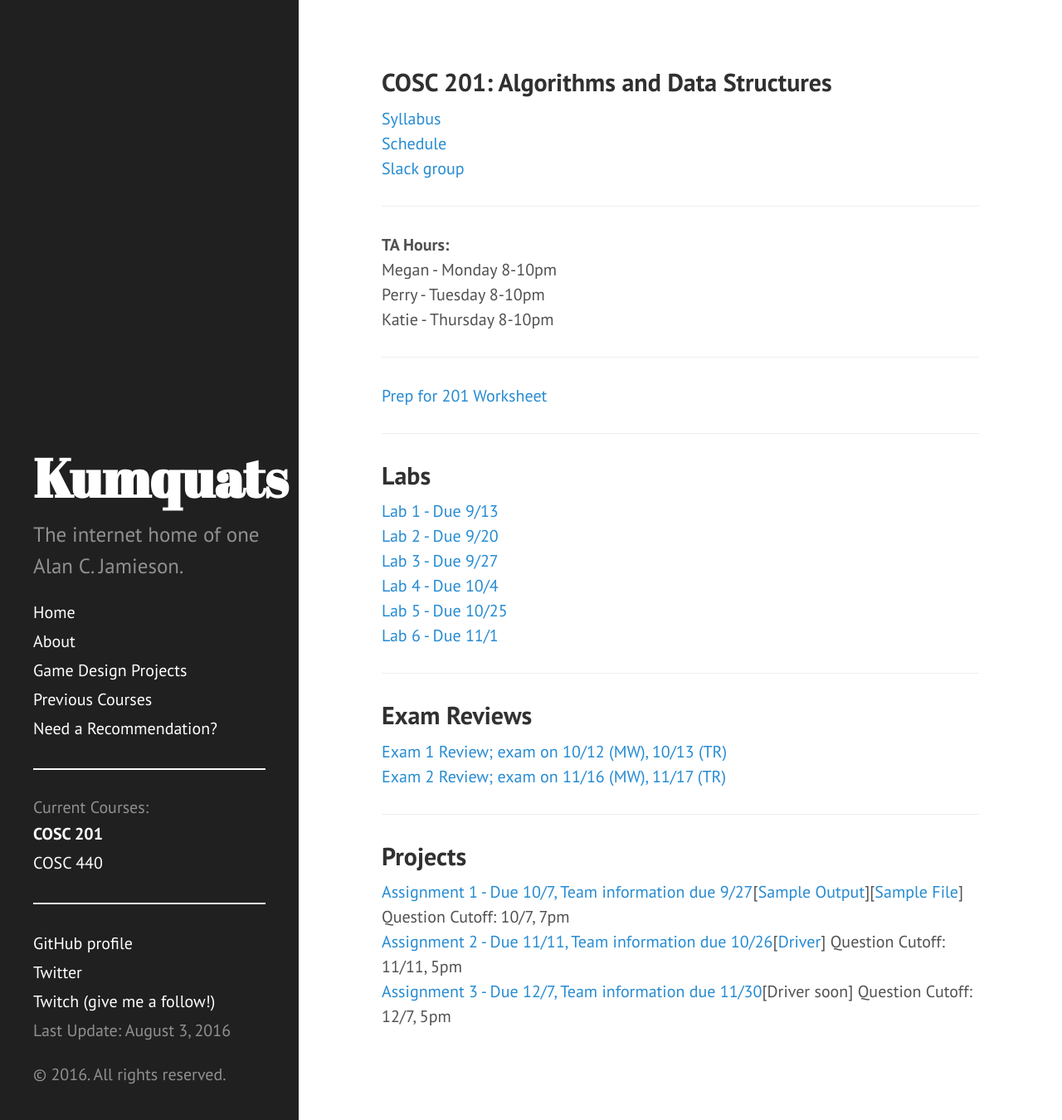
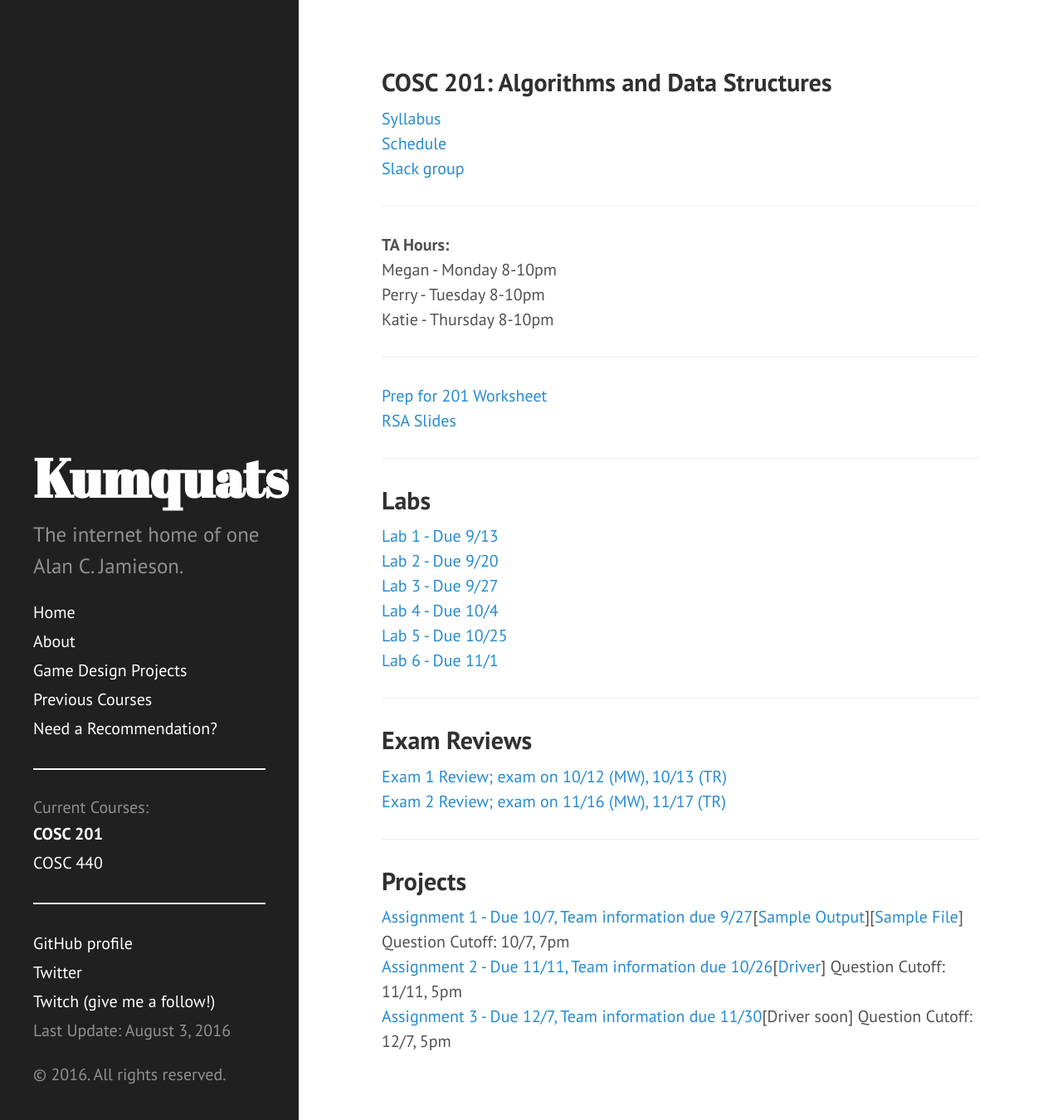
Before and after one commit to ripark/ripark.github.io, a Jekyll site: the page built from f16/cosc201.html, in a window 1280 px wide and 1350 px high. Shown: the whole window at 83% size. Built offline with Jekyll 4.4.1, drawn with Linux system fonts in a browser that asks for light colours; Markdown is read by kramdown in place of the engine named in the settings.

Commit message:
RSA upload

```diff
--- a/f16/cosc201.html
+++ b/f16/cosc201.html
@@ -19,6 +19,8 @@
 Katie - Thursday 8-10pm
 <hr>
 <a href="http://ripark.github.io/f15/201Prep.pdf">Prep for 201 Worksheet</a>
+<br>
+<a href="http://ripark.github.io/f15/RSA.pptx">RSA Slides</a>
 <br>
 <hr>
 <h2> Labs </h2>
```
